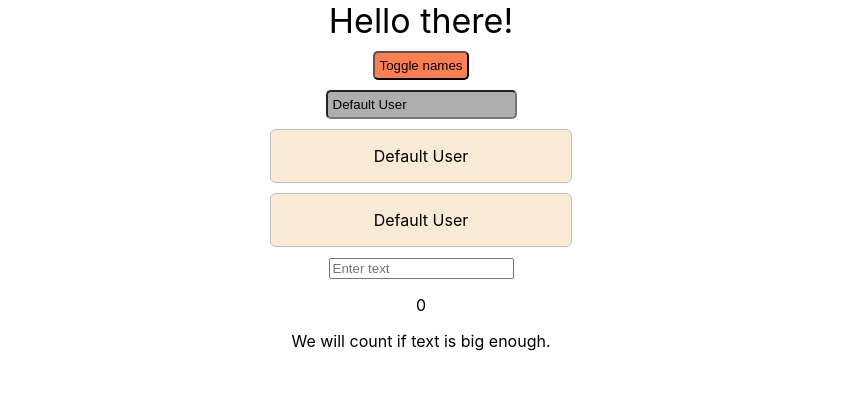
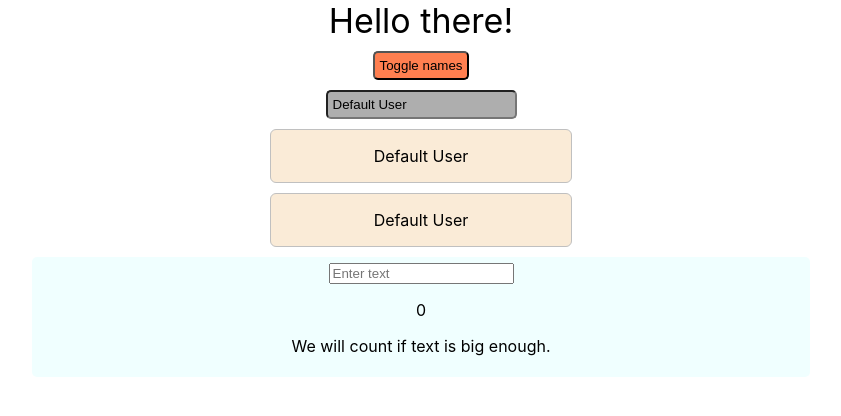
Before and after one commit to Rrroman/react-learning, a React (Create React App) app in the folder my-app/: page / in a window 1280 px wide. Shown: the top 416 px of the page, without its empty margins (219-1060 px from the left). Built offline with nearby package versions, Linux system fonts and the light colour scheme.

Commit message:
feat: add 2 ways of printing message

```diff
--- a/my-app/src/App.js
+++ b/my-app/src/App.js
@@ -4,6 +4,7 @@ import Person from './Person/Person';
 import UserInput from './UserInput/UserInput';
 import UserOutput from './UserOutput/UserOutput';
 import Validation from './Validation/Validation';
+import Char from './Char/char';
 
 class App extends Component {
   state = {
@@ -17,6 +18,7 @@ class App extends Component {
     showNames: false,
     textLength: 0,
     textLengthValidMessage: 'We will count if text is big enough.',
+    textMessage: '',
   };
 
   deletePersonHandler = (index) => {
@@ -66,6 +68,10 @@ class App extends Component {
     this.setState({ textLength: event.target.value.length });
   };
 
+  setTextHandler = (event) => {
+    this.setState({ textMessage: event.target.value });
+  };
+
   validationMessageHandler = () => {
     const message =
       this.state.textLength < 5 ? 'Text is too short' : 'Text long enough';
@@ -73,6 +79,18 @@ class App extends Component {
       textLengthValidMessage: message,
     });
   };
+
+  // printCharListHandler = () => {
+  //   if (this.state.textMessage) {
+  //     return (
+  //       <div>
+  //         {this.state.textMessage.split('').map((char) => (
+  //           <Char character={char} />
+  //         ))}
+  //       </div>
+  //     );
+  //   }
+  // };
 
   render() {
     const style = {
@@ -84,6 +102,14 @@ class App extends Component {
       borderRadius: '5px',
       color: 'forest',
       cursor: 'pointer',
+    };
+
+    const textLengthBlockStyle = {
+      width: '60%',
+      backgroundColor: 'azure',
+      margin: '10px auto',
+      padding: '5px',
+      borderRadius: '5px',
     };
 
     let persons = null;
@@ -109,6 +135,17 @@ class App extends Component {
       );
     }
 
+    let message = null;
+    if (this.state.textMessage) {
+      message = (
+        <div>
+          {this.state.textMessage.split('').map((char) => (
+            <Char character={char} />
+          ))}
+        </div>
+      );
+    }
+
     return (
       <div className="App">
         <div className="app__title">Hello there!</div>
@@ -123,17 +160,22 @@ class App extends Component {
         />
         <UserOutput userName={this.state.userName} />
         <UserOutput userName={this.state.userName} />
+        <div style={textLengthBlockStyle}>
           <input
             type="text"
             placeholder="Enter text"
             onChange={(event) => {
               this.setTextLengthHandler(event);
+              this.setTextHandler(event);
               this.validationMessageHandler(event);
             }}
           />
           <p>{this.state.textLength}</p>
           <Validation textLength={this.state.textLengthValidMessage} />
           {/* <Validation textLength={this.state.textLength}/> */}
+          {/* {this.printCharListHandler()} */}
+          {message}
+        </div>
       </div>
     );
   }
--- /dev/null
+++ b/my-app/src/Char/char.js
@@ -0,0 +1,13 @@
+import React from 'react';
+
+const Char = (props) => {
+  const style = {
+    display: 'inline-block',
+    padding: '16px',
+    textAlign: 'center',
+    border: '1px solid black',
+  };
+  return <p style={style}>{props.character}</p>;
+};
+
+export default Char;
```
Lines whose indentation alone changed are shown as unchanged.
